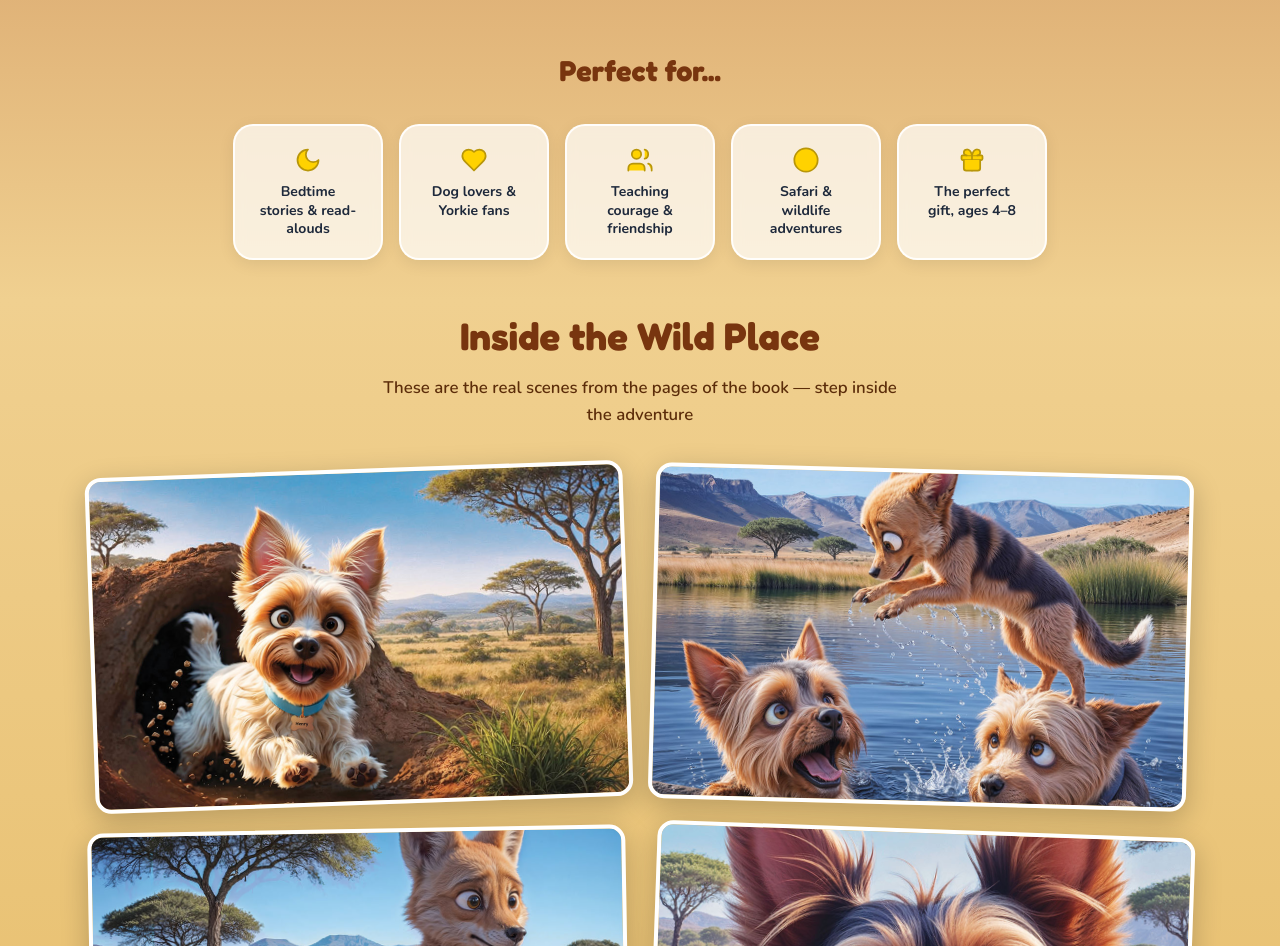
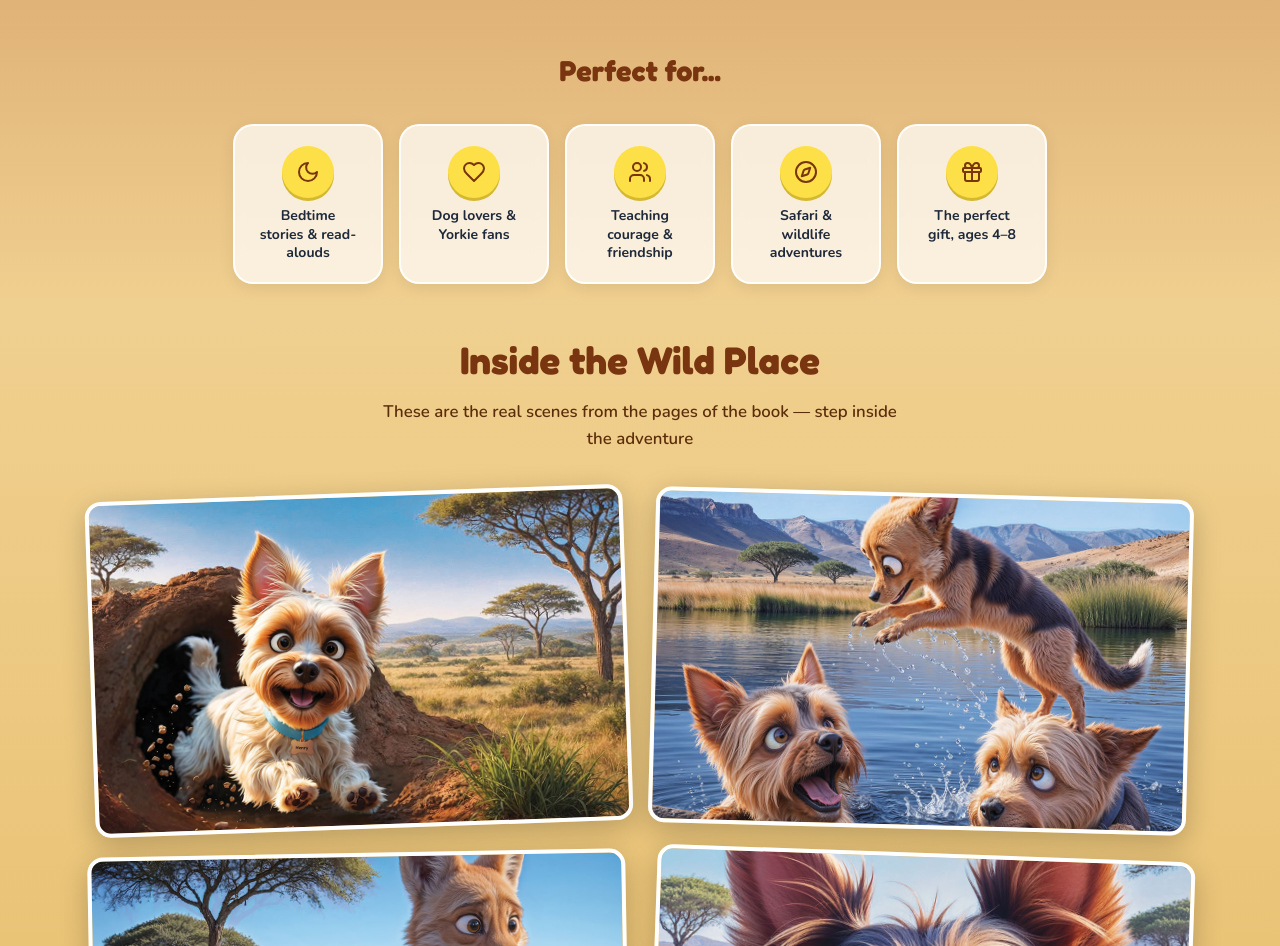
Before and after one commit to michelecameron21-art/Frankie-Henry-Website, a React (Vite) app: page / in a window 1280 px wide. Shown: the part 4200-5146 px from the top of the page. Built offline with nearby package versions, Linux system fonts and the light colour scheme.

Commit message:
Style Perfect For icons with yellow circle backgrounds and brown outlines
Co-Authored-By: Claude Opus 4.6 (1M context) <noreply@anthropic.com>

```diff
--- a/src/components/BraveRiverRescue.jsx
+++ b/src/components/BraveRiverRescue.jsx
@@ -16,11 +16,11 @@ export default function BraveRiverRescue() {
     const rotations = ['-2deg', '1.5deg', '-1deg', '2deg', '1deg', '-1.5deg', '2.5deg', '-0.5deg'];
 
     const perfectFor = [
-        { icon: <Moon size={28} strokeWidth={1.5} fill="#FFD200" color="#B8960A" />, text: 'Bedtime stories & read-alouds' },
-        { icon: <Heart size={28} strokeWidth={1.5} fill="#FFD200" color="#B8960A" />, text: 'Dog lovers & Yorkie fans' },
-        { icon: <Users size={28} strokeWidth={1.5} fill="#FFD200" color="#B8960A" />, text: 'Teaching courage & friendship' },
-        { icon: <Compass size={28} strokeWidth={1.5} fill="#FFD200" color="#B8960A" />, text: 'Safari & wildlife adventures' },
-        { icon: <Gift size={28} strokeWidth={1.5} fill="#FFD200" color="#B8960A" />, text: 'The perfect gift, ages 4–8' },
+        { icon: <Moon size={24} strokeWidth={2} color="#78350f" />, text: 'Bedtime stories & read-alouds' },
+        { icon: <Heart size={24} strokeWidth={2} color="#78350f" />, text: 'Dog lovers & Yorkie fans' },
+        { icon: <Users size={24} strokeWidth={2} color="#78350f" />, text: 'Teaching courage & friendship' },
+        { icon: <Compass size={24} strokeWidth={2} color="#78350f" />, text: 'Safari & wildlife adventures' },
+        { icon: <Gift size={24} strokeWidth={2} color="#78350f" />, text: 'The perfect gift, ages 4–8' },
     ];
 
     return (
@@ -107,7 +107,14 @@ export default function BraveRiverRescue() {
                                 boxShadow: '0 4px 16px rgba(0,0,0,0.08)',
                                 color: '#78350f',
                             }}>
-                                {item.icon}
+                                <div style={{
+                                    width: '52px', height: '52px', borderRadius: '50%',
+                                    background: '#FDE047',
+                                    display: 'flex', alignItems: 'center', justifyContent: 'center',
+                                    boxShadow: '0 3px 0 #D4B830',
+                                }}>
+                                    {item.icon}
+                                </div>
                                 <span style={{ fontSize: '0.875rem', fontWeight: '700', color: '#1e293b', lineHeight: '1.3', textAlign: 'center' }}>
                                     {item.text}
                                 </span>
```
